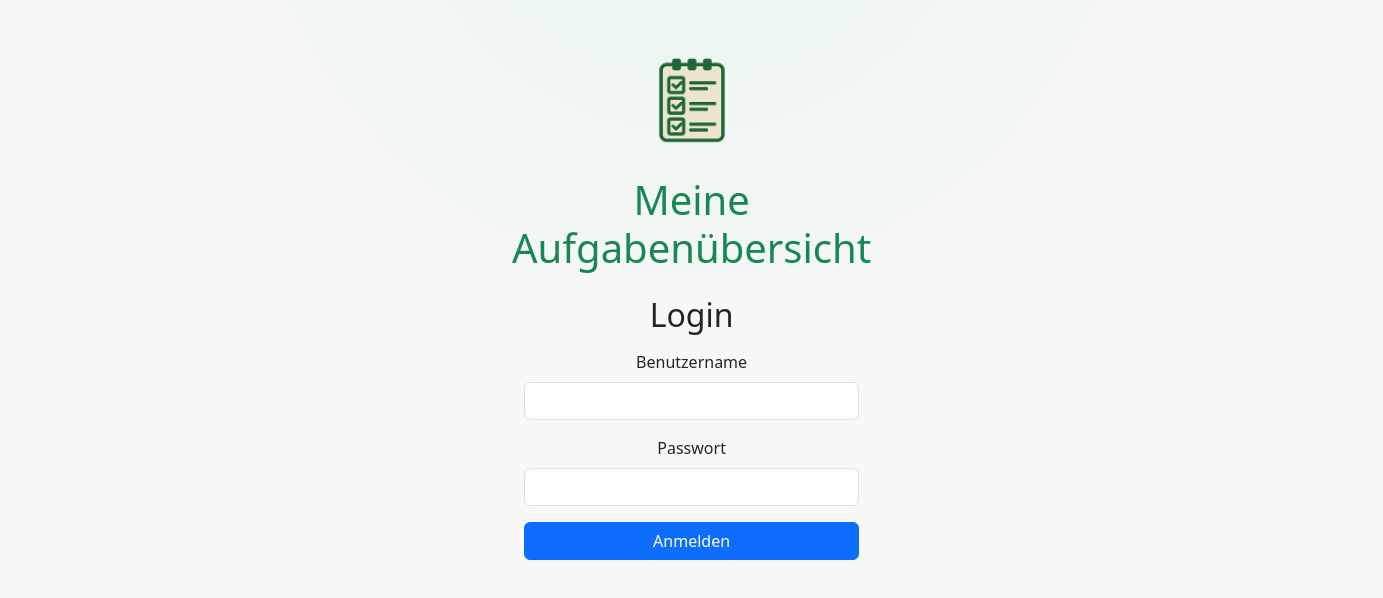
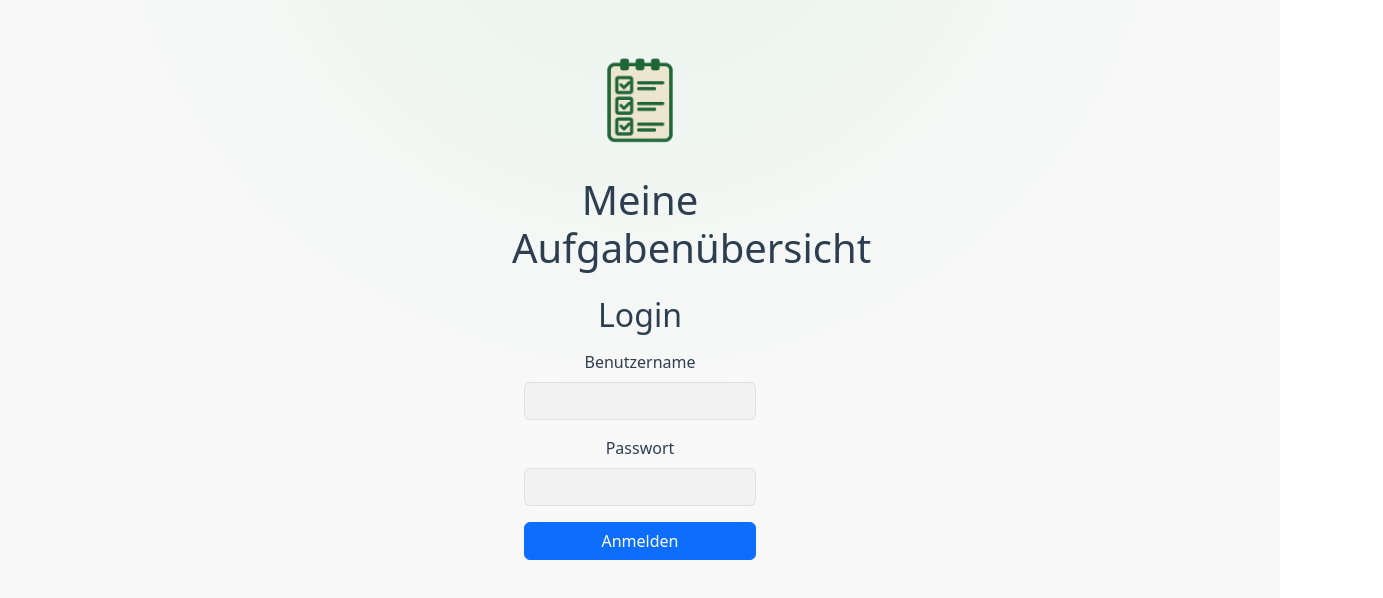
Before and after one commit to EmCoR15/webtechprojektFrontend, a Vue app: page / in a window 1280 px wide. Shown: the top 598 px of the page, 1383 px wide, since content can reach past the window. Built offline with nearby package versions, Linux system fonts and the light colour scheme; the HTML template or start-up script is replaced by a standard one.

Commit message:
css fix dark mode and more

```diff
--- a/src/assets/base.css
+++ b/src/assets/base.css
@@ -32,6 +32,7 @@
 
   --color-heading: var(--vt-c-text-light-1);
   --color-text: var(--vt-c-text-light-1);
+  --color-text-muted: var(--vt-c-text-light-2);
 
   --section-gap: 160px;
 }
@@ -47,6 +48,7 @@
 
     --color-heading: var(--vt-c-text-dark-1);
     --color-text: var(--vt-c-text-dark-2);
+    --color-text-muted: var(--vt-c-text-dark-2);
   }
 }
 
@@ -61,13 +63,6 @@
 html {
   color-scheme: light dark;
   background-color: var(--color-background);
-}
-
-/*fix für Farbwechsel bei dark mode*/
-#app,
-.card,
-.container {
-  background-color: var(--color-background-soft); /* oder transparent wenn kein Kasten gewünscht */
 }
 
 body {
@@ -96,3 +91,56 @@ body {
   -webkit-font-smoothing: antialiased;
   -moz-osx-font-smoothing: grayscale;
 }
+
+/* Bootstrap & Component Overrides */
+#app,
+.card,
+.container {
+  background-color: var(--color-background-soft);
+}
+
+.form-label,
+label {
+  color: var(--color-text) !important;
+}
+
+h1, h2, h3, h4, h5, h6 {
+  color: var(--color-heading) !important;
+}
+
+p {
+  color: var(--color-text);
+}
+
+.form-control {
+  background-color: var(--color-background-mute) !important;
+  border-color: var(--color-border) !important;
+  color: var(--color-text) !important;
+}
+
+.form-control:focus {
+  background-color: var(--color-background-mute) !important;
+  border-color: #0d6efd !important;
+  color: var(--color-text) !important;
+  box-shadow: 0 0 0 0.25rem rgba(13, 110, 253, 0.25);
+}
+
+.form-control::placeholder {
+  color: var(--color-text-muted) !important;
+  opacity: 0.6;
+}
+
+/* Tabellen */
+.table {
+  color: var(--color-text) !important;
+}
+
+.table-light {
+  background-color: var(--color-background-mute) !important;
+  color: var(--color-text) !important;
+}
+
+.text-muted {
+  color: var(--color-text-muted) !important;
+  opacity: 0.7;
+}
--- a/src/assets/main.css
+++ b/src/assets/main.css
@@ -1,16 +1,44 @@
 @import './base.css';
 
-html, body, #app { height: 100%; }
-body { margin: 0; padding: 0; }
+html, body {
+  margin: 0;
+  padding: 0;
+  width: 100%;
+  overflow-x: hidden;
+}
 
 #app {
-  max-width: 1920px;
-  margin: 0 auto;
-  padding: 2rem;
-  font-weight: normal;
-  display: grid;
-  place-items: center;
-  text-align: center;
+  min-height: 100vh;
+  width: 100%;
+  padding: 0;
+  margin: 0;
+}
+
+/* Container Styling - NEU */
+.container {
+  background-color: transparent !important;
+  max-width: 900px;
+}
+
+/* Header-Bereich mit Login-Info - NEU */
+.d-flex.justify-content-between.align-items-center {
+  background-color: var(--color-background-soft);
+  padding: 12px 16px;
+  border-radius: 12px;
+  border: 1px solid var(--color-border);
+  margin-bottom: 1rem;
+}
+
+/* Logout-Button anpassen - NEU */
+.btn-outline-secondary {
+  border-color: var(--color-border) !important;
+  color: var(--color-text) !important;
+}
+
+.btn-outline-secondary:hover {
+  background-color: var(--color-background-mute) !important;
+  border-color: var(--color-border-hover) !important;
+  color: var(--color-text) !important;
 }
 
 a,
@@ -34,7 +62,6 @@ a,
   }
 
   #app {
-
     padding: 0 2rem;
   }
 }
--- a/src/components/MyList.vue
+++ b/src/components/MyList.vue
@@ -102,7 +102,7 @@ onMounted(() => {
 
     <!-- Formular für neues Todo -->
     <form class="row g-2 mb-3 text-start" @submit.prevent="addTodo">
-      <div class="col-12 col-md-4">
+      <div class="col-12 col-md-3">
         <label class="form-label small mb-1">Name</label>
         <input
           v-model="newName"
@@ -113,7 +113,7 @@ onMounted(() => {
         />
       </div>
 
-      <div class="col-12 col-md-4">
+      <div class="col-12 col-md-3">
         <label class="form-label small mb-1">Beschreibung</label>
         <input
           v-model="newDescription"
@@ -128,7 +128,8 @@ onMounted(() => {
         <input v-model="newDueTime" type="datetime-local" class="form-control form-control-sm" />
       </div>
 
-      <div class="col-12 col-md-1 d-flex align-items-end">
+      <div class="col-12 col-md-3 d-flex align-items-end">
+        <!-- 3 statt 1! -->
         <button type="submit" class="btn btn-success btn-sm w-100">Speichern</button>
       </div>
     </form>
@@ -172,8 +173,8 @@ onMounted(() => {
 
 <style scoped>
 .card {
-  background: #fff;
-  border: 1px solid #e5e7eb;
+  background: var(--color-background-soft);
+  border: 1px solid var(--color-border);
   border-radius: 16px;
   padding: 16px;
   max-width: 800px;
@@ -184,6 +185,55 @@ onMounted(() => {
 h2 {
   margin: 0 0 16px;
   font-size: 1.25rem;
-  color: #333;
+  color: var(--color-heading);
+}
+
+/* Tabellen-Styles */
+.table {
+  color: var(--color-text);
+  border-color: var(--color-border);
+}
+
+.table > :not(caption) > * > * {
+  border-bottom-color: var(--color-border);
+  color: var(--color-text);
+}
+
+.table-light {
+  --bs-table-bg: var(--color-background-mute);
+  --bs-table-color: var(--color-text);
+  background-color: var(--color-background-mute);
+  border-color: var(--color-border);
+}
+
+.table-light th {
+  color: var(--color-text) !important;
+  border-color: var(--color-border) !important;
+}
+
+.table-striped > tbody > tr:nth-of-type(odd) > * {
+  --bs-table-bg-type: var(--color-background-mute);
+  background-color: var(--color-background-mute);
+  color: var(--color-text);
+}
+
+.table-striped > tbody > tr:nth-of-type(even) > * {
+  background-color: transparent;
+  color: var(--color-text);
+}
+
+td,
+th {
+  color: var(--color-text) !important;
+  border-color: var(--color-border) !important;
+}
+
+.text-muted {
+  color: var(--color-text-muted) !important;
+  opacity: 0.7;
+}
+
+.badge {
+  /* Badges behalten ihre Bootstrap-Farben */
 }
 </style>
```
